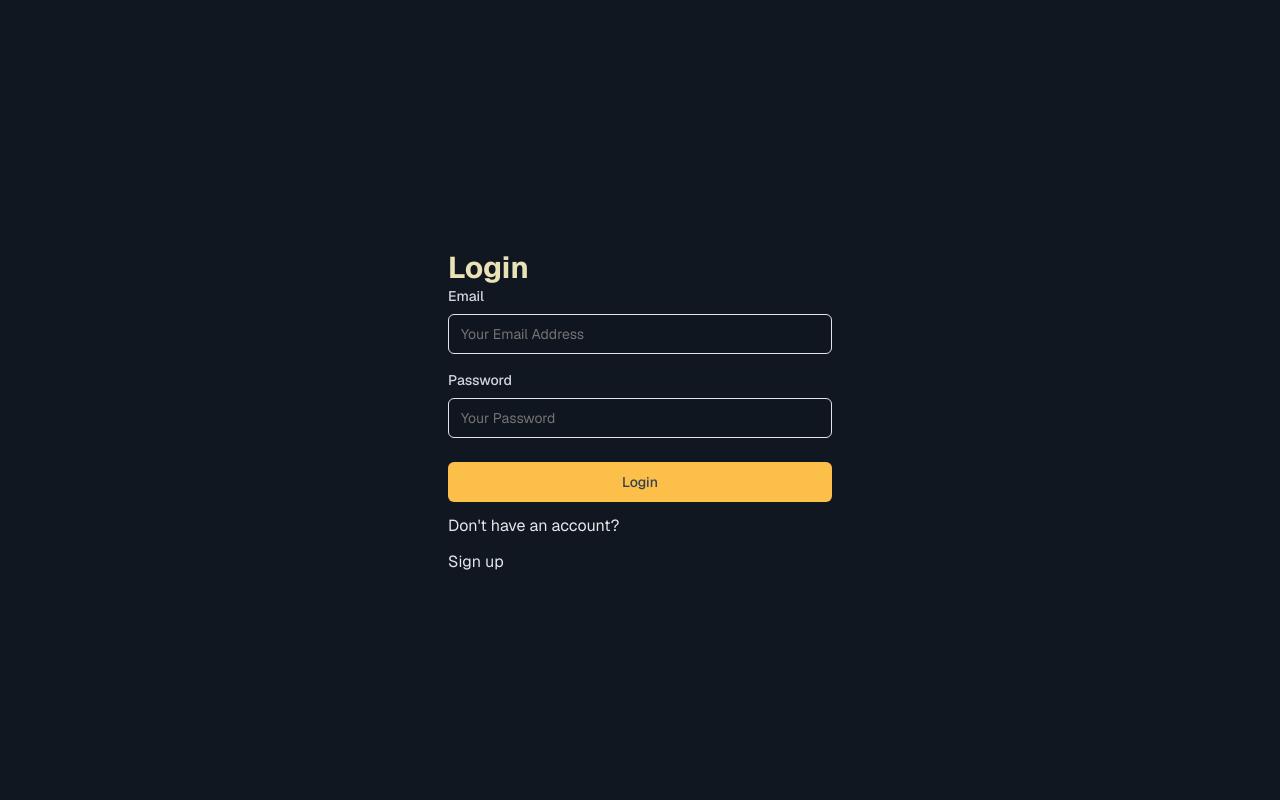
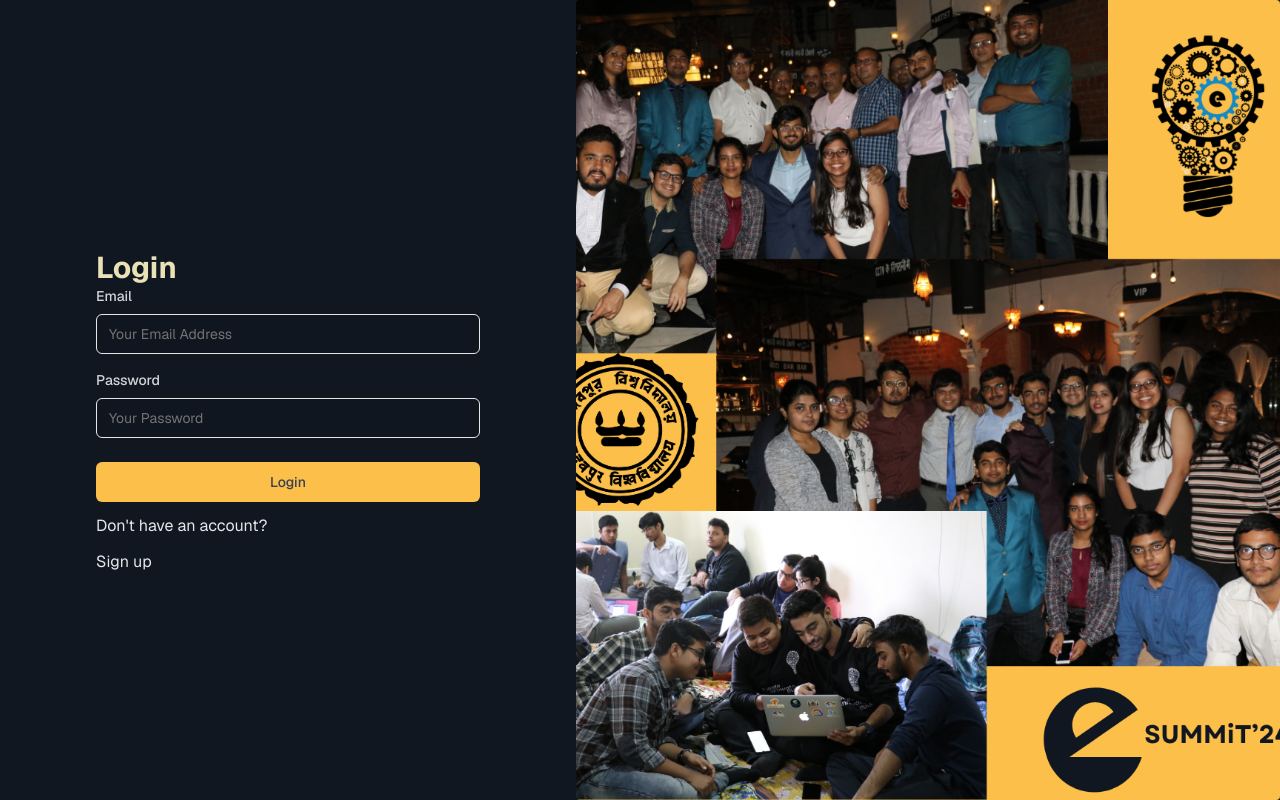
Before and after one commit to jadavpur-university-ed-cell/esummit-24, a Next.js app: page /sign-in in a window 1280 px wide. Built offline with nearby package versions, Linux system fonts and the light colour scheme.

Commit message:
updated card-wrapper

```diff
--- a/app/(auth)/sign-up/page.tsx
+++ b/app/(auth)/sign-up/page.tsx
@@ -3,7 +3,7 @@ import { Register } from "@/components/Register";
 
 const SignUpPage = () => {
     return (
-        <div className="flex items-center justify-center rounded-lg h-full p-4">
+        <div className="flex items-center justify-center rounded-lg h-full">
             <Register />
         </div>
     );
--- a/components/CardWrapper.tsx
+++ b/components/CardWrapper.tsx
@@ -20,8 +20,8 @@ const CardWrapper: React.FC<CardWrapperProps> = ({
     footerLinkText
 }) => {
     return (
-        <div className="h-full flex">
-          <div className="flex-1 flex flex-col justify-center py-12 px-4 sm:px-6 lg:flex-none lg:px-20 xl:px-24">
+        <div className="h-full w-full flex justify-between items-center">
+          <div className="flex-1 flex flex-col justify-center items-center sm:px-6 lg:px-20 xl:px-24">
             <div className="mx-auto w-full max-w-sm lg:w-96">
             <div>
                 {/* esummit logo here */}
@@ -44,12 +44,13 @@ const CardWrapper: React.FC<CardWrapperProps> = ({
             </div>
         </div>
         </div>
-         <div className="hidden lg:block relative w-0 flex-1">
+         <div className="hidden lg:flex h-screen">
          <Image
-           className="absolute inset-0 h-full w-full object-cover"
+           className="h-full w-full object-cover rounded-sm"
            src="/login.png"
            alt=""
-           fill
+           width={512}
+           height={512}
          />
        </div>
        </div>
--- a/components/Homepage/Footer/Footer.tsx
+++ b/components/Homepage/Footer/Footer.tsx
@@ -32,7 +32,7 @@ const navigation = {
 		  <div className="xl:grid xl:grid-cols-3 xl:gap-8">
 			<div className="xl:col-span-1">
 			<Link href='/'><Image
-							src="esummit-2024-printable.svg"
+							src="/esummit-2024-printable.svg"
 							alt="E-Summit 2024"
 							width={40}
 							height={20}
```
